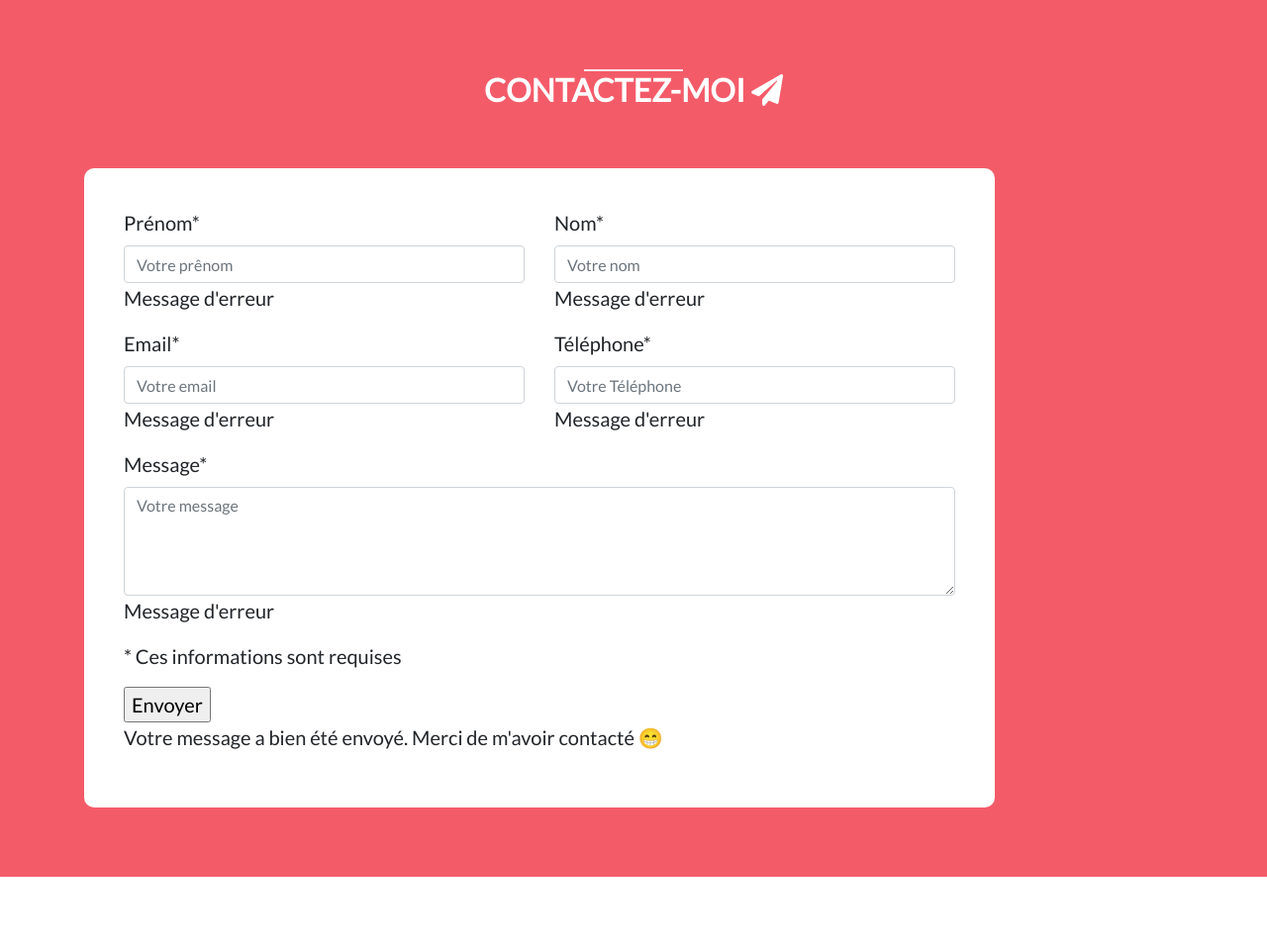
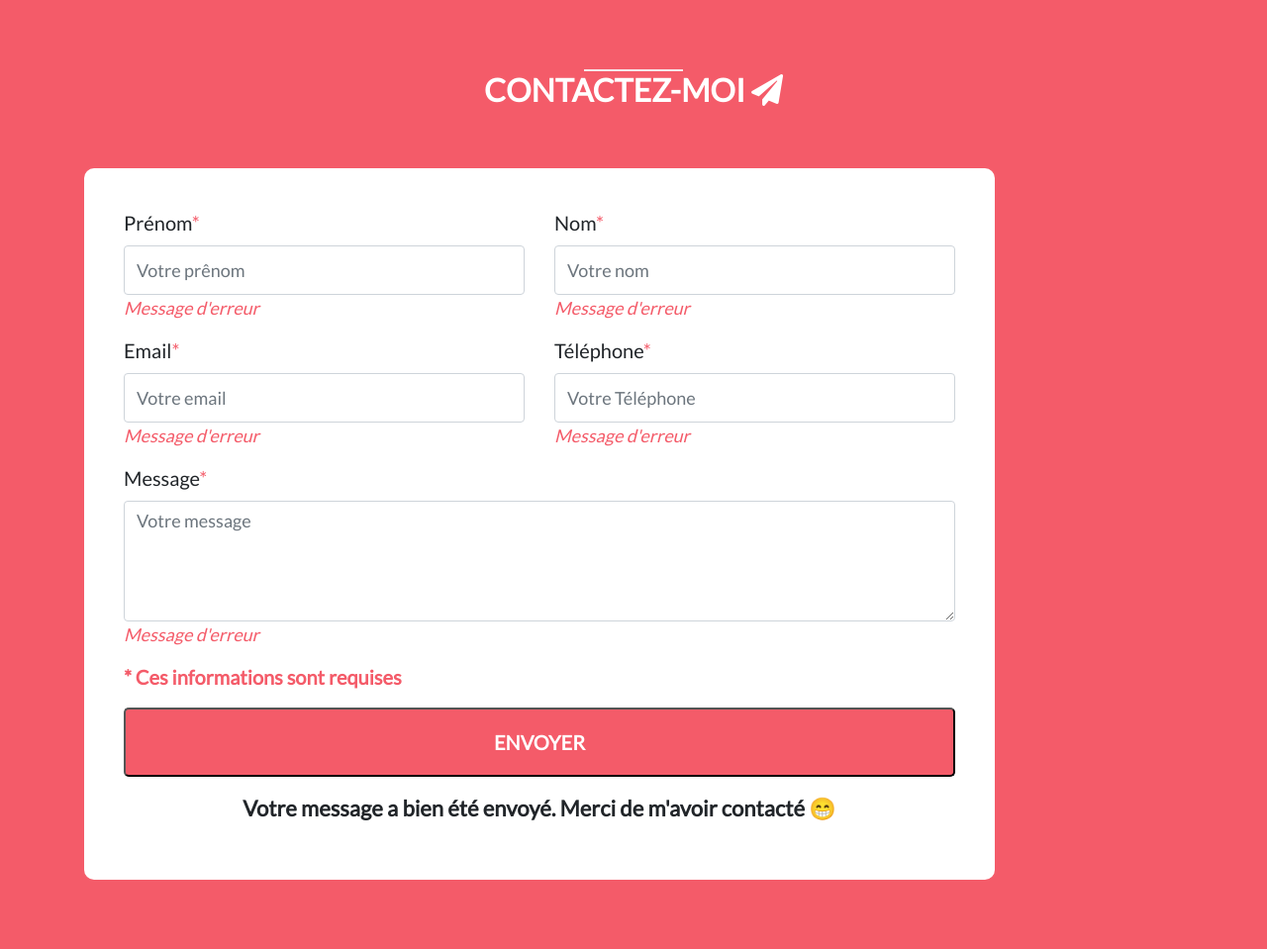
Before and after one commit to MaksymY/Contact-Form-in-PHP, a PHP site: page / in a window 1280 px wide. Shown: the whole page at 99% size. Before the commit the page ends 886 px from the top, so only its background shows below. Run offline with PHP 8.4, Linux system fonts and the light colour scheme; some libraries are stand-ins or nearby versions.

Commit message:
all static was ready

```diff
--- a/css/style.css
+++ b/css/style.css
@@ -23,4 +23,40 @@ h2{
   background: #ffffff;
   padding: 40px;
   border-radius: 10px;
+}.blue{
+  color: #F45B69;
 }
+.form-control{
+  height: 50px;
+  font-size: 18px;
+}
+.comments{
+  font-style: italic;
+  font-size: 18px;
+  color: #F45B69;
+  height: 25px;
+}
+#button1{
+  display: flex;
+  justify-content: center;
+}
+.button1{
+  border: 1px solide #dddddd;
+  background: #F45B69;
+  color: #ffffff;
+  width: 100%;
+  font-weight: bold;
+  text-transform: uppercase;
+  padding: 18px;
+  border-radius: 5px;
+  transition: all 0.3s ease-in 0s;
+}
+.button1:hover{
+  background: #333333;
+}
+.thank-you{
+  text-align: center;
+  margin-top: 15px;
+  font-weight: bold;
+  font-size: 22px;
+}
--- a/index.html
+++ b/index.html
@@ -50,15 +50,15 @@
                 <p class="comments">Message d'erreur</p>
               </div>
               <div class="col-md-12">
-                <p class="blue"> * Ces informations sont requises</p>
+                <p class="blue"><strong>* Ces informations sont requises</strong></p>
               </div>
 
-              <div class="col-md-12">
+              <div class="col-md-12" id="button1">
                 <input type="submit" class="button1" value="Envoyer">
               </div>
 
               </div>
-              <p class="tank-you">Votre message a bien été envoyé. Merci de m'avoir contacté 😁 </p>
+              <p class="thank-you">Votre message a bien été envoyé. Merci de m'avoir contacté 😁 </p>
             </div>
           </form>
         </div>
```
